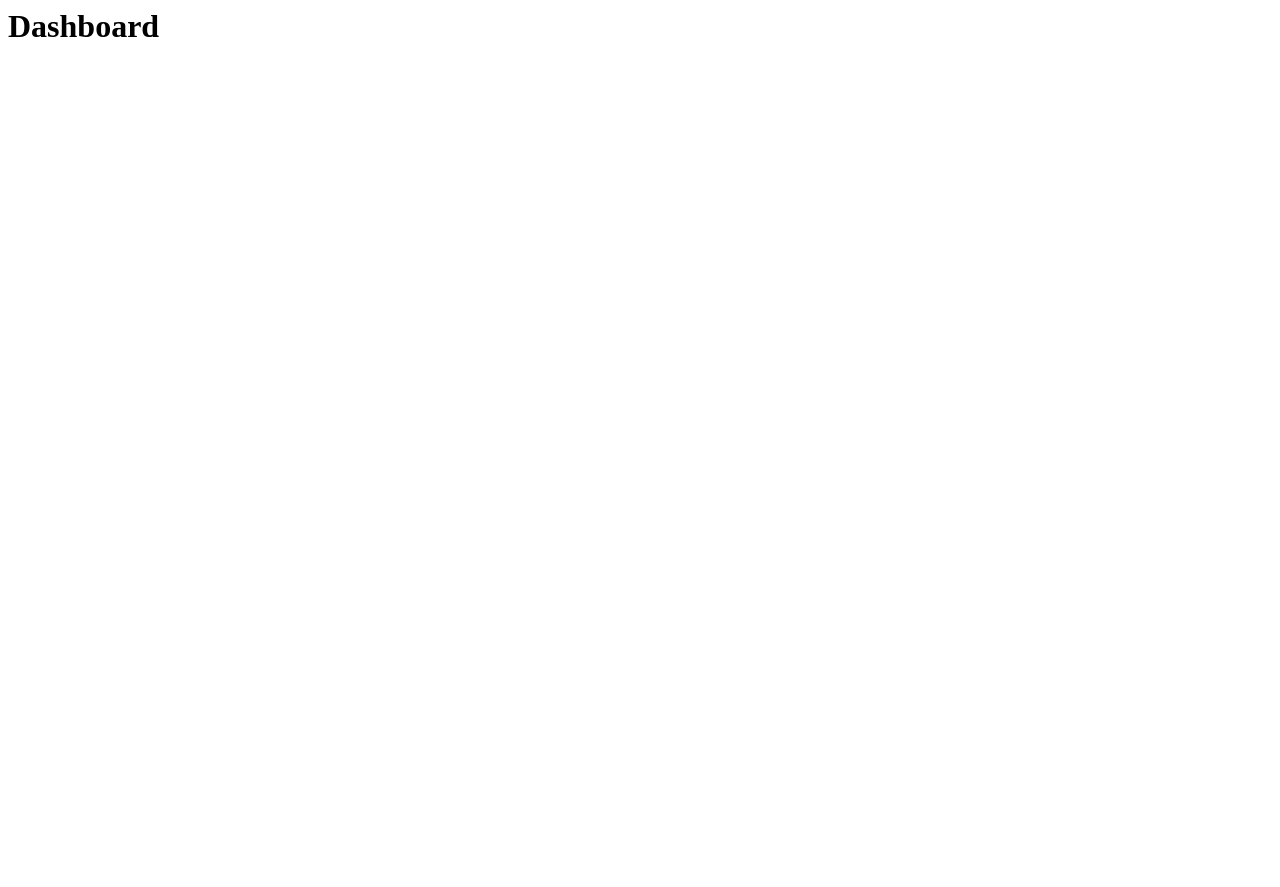
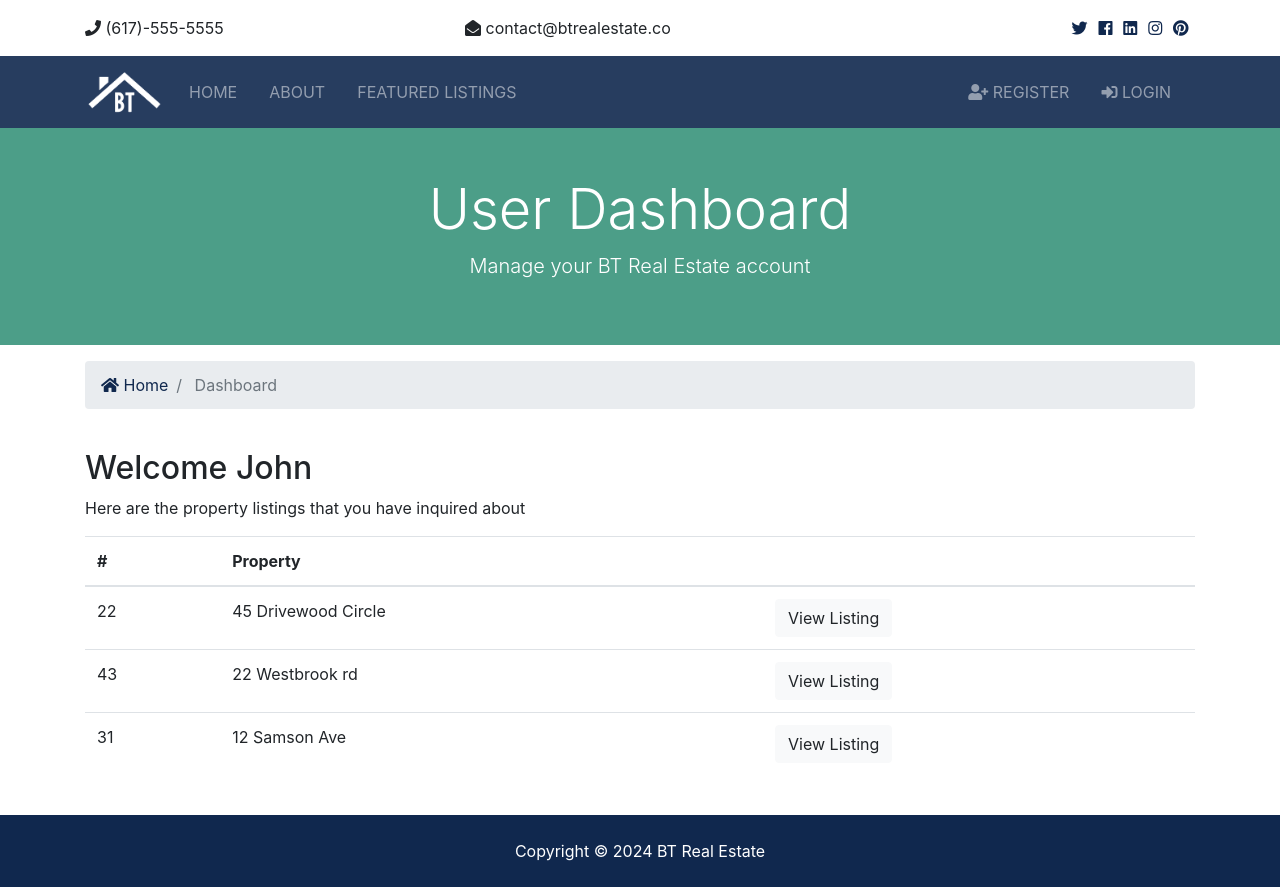
Before and after one commit to JeffersonCanuto/Btre-App, a Django app: page /accounts/dashboard/ in a window 1280 px wide. Before the commit the page is almost empty. Before the commit the page ends 37 px from the top, so only its background shows below. Run offline with Django 5.2, Linux system fonts and the light colour scheme; some libraries are stand-ins or nearby versions.

Commit message:
feat: add logout and navbar auth links

```diff
--- a/accounts/views.py
+++ b/accounts/views.py
@@ -68,7 +68,10 @@ def login(request):
     return render(request, 'accounts/login.html')
 
 def logout(request):
-    return redirect('index')
+    if request.method == 'POST':
+        auth.logout(request)
+        messages.success(request, 'You are now logged out!')
+        return redirect('index')
 
 def dashboard(request):
     return render(request, 'accounts/dashboard.html')
--- a/templates/accounts/dashboard.html
+++ b/templates/accounts/dashboard.html
@@ -1 +1,77 @@
-<h1>Dashboard</h1>
+{% extends 'base.html' %}
+
+{% block content %}
+
+<section id="showcase-inner" class="py-5 text-white">
+    <div class="container">
+        <div class="row text-center">
+            <div class="col-md-12">
+                <h1 class="display-4">User Dashboard</h1>
+                <p class="lead">Manage your BT Real Estate account</p>
+            </div>
+        </div>
+    </div>
+</section>
+
+<!-- Breadcrumb -->
+<section id="bc" class="mt-3">
+    <div class="container">
+        <nav aria-label="breadcrumb">
+            <ol class="breadcrumb">
+                <li class="breadcrumb-item">
+                    <a href="{% url 'index' %}">
+                    <i class="fas fa-home"></i> Home</a>
+                </li>
+                <li class="breadcrumb-item active"> Dashboard</li>
+            </ol>
+        </nav>
+    </div>
+</section>
+
+<!-- Alerts -->
+{% include 'partials/_alerts.html' %}
+
+<section id="dashboard" class="py-4">
+    <div class="container">
+        <div class="row">
+            <div class="col-md-12">
+                <h2>Welcome John</h2>
+                <p>Here are the property listings that you have inquired about</p>
+                <table class="table">
+                    <thead>
+                        <tr>
+                            <th scope="col">#</th>
+                            <th scope="col">Property</th>
+                            <th></th>
+                        </tr>
+                    </thead>
+                    <tbody>
+                        <tr>
+                            <td>22</td>
+                            <td>45 Drivewood Circle</td>
+                            <td>
+                                <a class="btn btn-light" href="#">View Listing</a>
+                            </td>
+                        </tr>
+                        <tr>
+                            <td>43</td>
+                            <td>22 Westbrook rd</td>
+                            <td>
+                                <a class="btn btn-light" href="#">View Listing</a>
+                            </td>
+                        </tr>
+                        <tr>
+                            <td>31</td>
+                            <td>12 Samson Ave</td>
+                            <td>
+                                <a class="btn btn-light" href="#">View Listing</a>
+                            </td>
+                        </tr>
+                    </tbody>
+                </table>
+            </div>
+        </div>
+    </div>
+</section>
+
+{% endblock%}
--- a/templates/partials/_navbar.html
+++ b/templates/partials/_navbar.html
@@ -21,7 +21,7 @@
                     <a class="nav-link" href="{% url 'index' %}">Home</a>
                 </li>
                 <li
-                    {% if '/about/' == request.path %}
+                    {% if 'about' in request.path %}
                         class="nav-item active mr-3"
                     {% else %}
                         class="nav-item mr-3"
@@ -30,7 +30,7 @@
                     <a class="nav-link" href="{% url 'about' %}">About</a>
                 </li>
                 <li
-                    {%if '/listings/' == request.path %}
+                    {% if 'listings' in request.path %}
                         class="nav-item active mr-3"
                     {% else %}
                         class="nav-item mr-3"
@@ -41,8 +41,33 @@
             </ul>
 
             <ul class="navbar-nav ml-auto">
+                {% if user.is_authenticated %}
                     <li
-                    {%if '/register/' == request.path %}
+                        {% if 'dashboard' in request.path %}
+                            class="nav-item active mr-3"
+                        {% else %}
+                            class="nav-item mr-3"
+                        {% endif %}
+                    >
+                        <a class="nav-link" href="{% url 'dashboard' %}">
+                            Welcome {{ user.username }} (Dashboard)
+                        </a>
+                    </li>
+                    <li class="nav-item mr-3">
+                        <a
+                            href="javascript:{document.getElementById('logout').submit()}"
+                            class="nav-link"
+                        >
+                            <i class="fas fa-sign-out-alt"></i> Logout
+                        </a>
+                        <form action="{% url 'logout' %}" method="POST" id="logout">
+                            {% csrf_token %}
+                            <input type="hidden">
+                        </form>
+                    </li>
+                {% else %}
+                    <li
+                        {% if 'register' in request.path %}
                             class="nav-item active mr-3"
                         {% else %}
                             class="nav-item mr-3"
@@ -52,7 +77,7 @@
                         <i class="fas fa-user-plus"></i> Register</a>
                     </li>
                     <li
-                    {%if '/login/' == request.path %}
+                        {% if 'login' in request.path %}
                             class="nav-item active mr-3"
                         {% else %}
                             class="nav-item mr-3"
@@ -62,6 +87,7 @@
                         <i class="fas fa-sign-in-alt"></i>
                         Login</a>
                     </li>
+                {% endif %}
             </ul>
         </div>
     </div>
```
Lines whose indentation alone changed are shown as unchanged.
